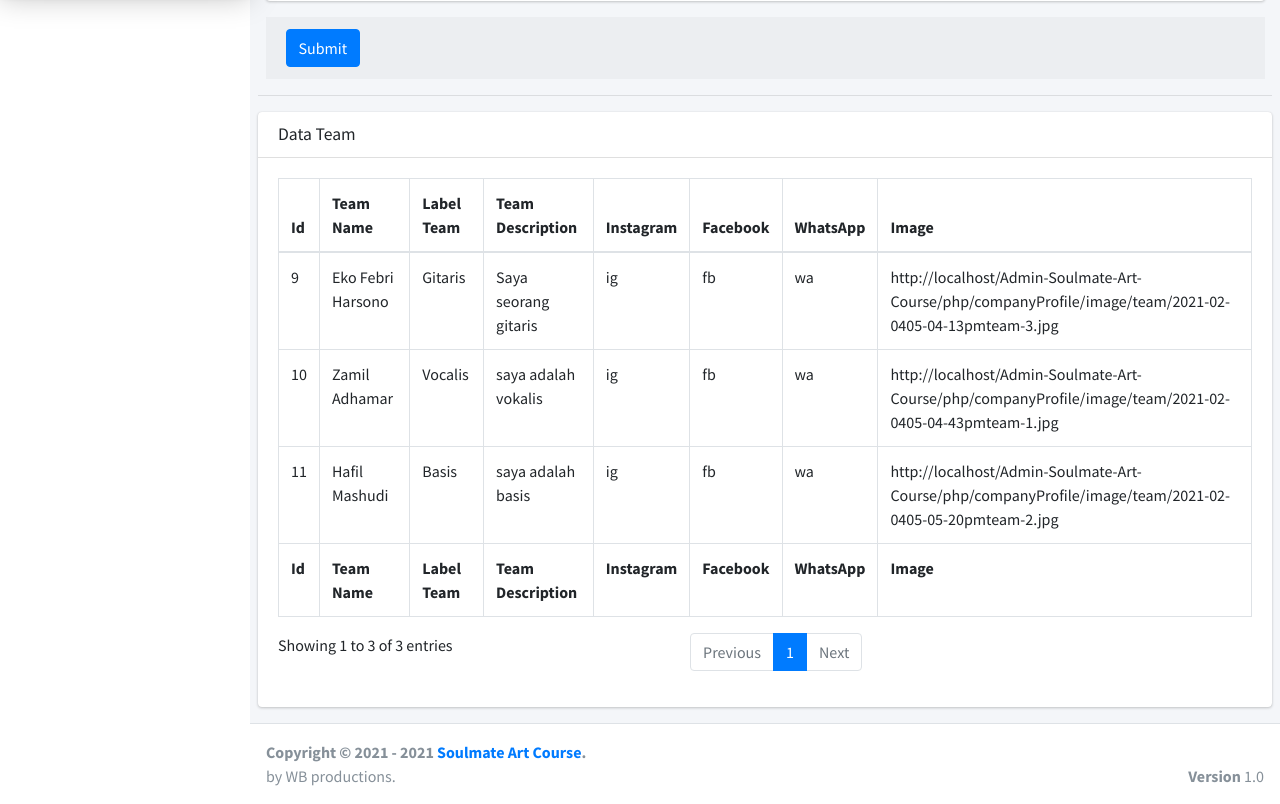
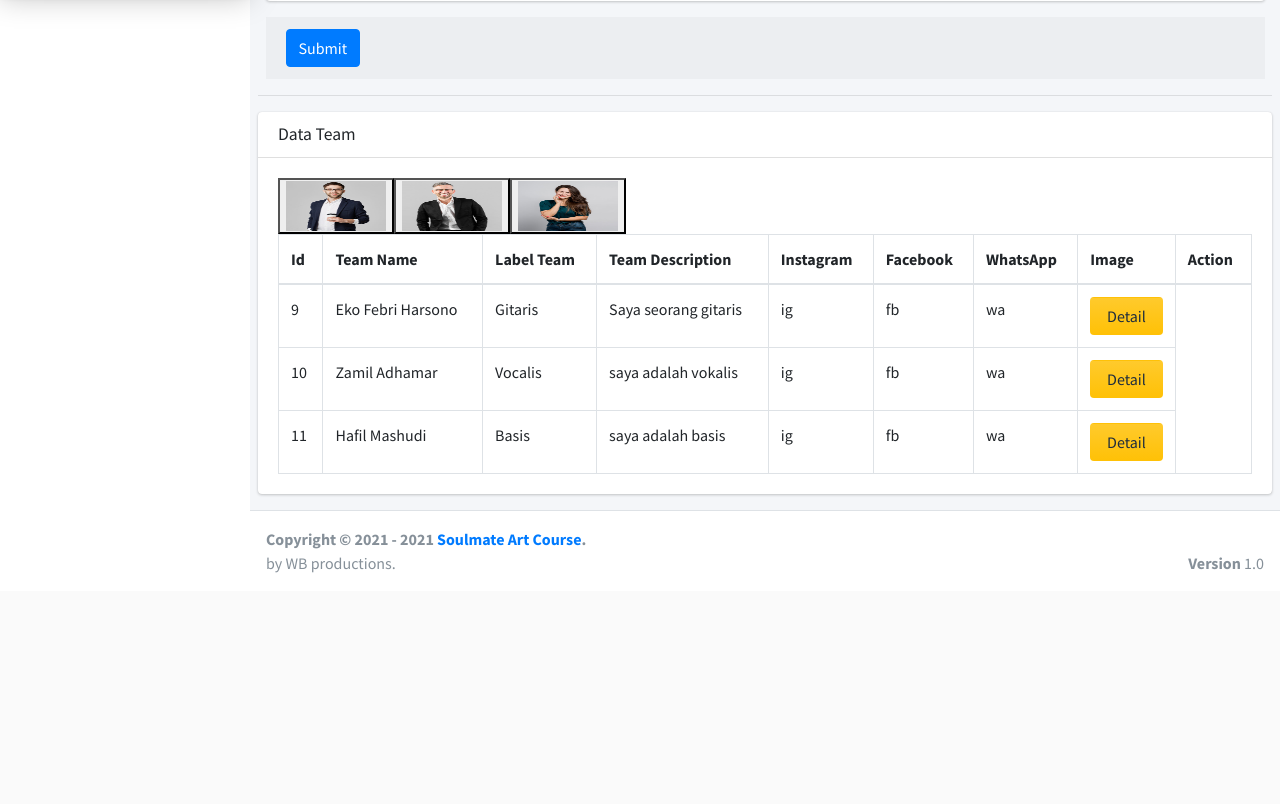
Before and after one commit to ekofebriharsono/Admin-Soulmate-Art-Course, a PHP site: the page made by pages/companyProfile/team copy.php in a window 1280 px wide. Shown: the part 817-1621 px from the top of the page. After the commit the page ends 1390 px from the top, so only its background shows below. Run offline with PHP 8.4, Linux system fonts and the light colour scheme; a user stored in the database is signed in; data comes from the database, SQL or seed files in the repository; some libraries are stand-ins or nearby versions.

Commit message:
Proses 50%

```diff
--- a/pages/companyProfile/team copy.php
+++ b/pages/companyProfile/team copy.php
@@ -17,20 +17,12 @@
     <link rel="stylesheet" href="../../plugins/fontawesome-free/css/all.min.css">
     <!-- Ionicons -->
     <link rel="stylesheet" href="https://code.ionicframework.com/ionicons/2.0.1/css/ionicons.min.css">
-    <!-- Tempusdominus Bbootstrap 4 -->
-    <link rel="stylesheet" href="../../plugins/tempusdominus-bootstrap-4/css/tempusdominus-bootstrap-4.min.css">
-    <!-- iCheck -->
-    <link rel="stylesheet" href="../../plugins/icheck-bootstrap/icheck-bootstrap.min.css">
-    <!-- JQVMap -->
-    <link rel="stylesheet" href="../../plugins/jqvmap/jqvmap.min.css">
+    <!-- SweetAlert2 -->
+    <link rel="stylesheet" href="../../plugins/sweetalert2-theme-bootstrap-4/bootstrap-4.min.css">
+    <!-- Toastr -->
+    <link rel="stylesheet" href="../../plugins/toastr/toastr.min.css">
     <!-- Theme style -->
     <link rel="stylesheet" href="../../dist/css/adminlte.min.css">
-    <!-- overlayScrollbars -->
-    <link rel="stylesheet" href="../../plugins/overlayScrollbars/css/OverlayScrollbars.min.css">
-    <!-- Daterange picker -->
-    <link rel="stylesheet" href="../../plugins/daterangepicker/daterangepicker.css">
-    <!-- summernote -->
-    <link rel="stylesheet" href="../../plugins/summernote/summernote-bs4.css">
     <!-- Google Font: Source Sans Pro -->
     <link href="https://fonts.googleapis.com/css?family=Source+Sans+Pro:300,400,400i,700" rel="stylesheet">
   </head>
@@ -81,31 +73,31 @@
                     <div class="card-body">
                       <div class="form-group">
                         <label for="exampleInputEmail1">Team Name</label>
-                        <input type="text" class="form-control" name="team_name" placeholder="Enter team name">
+                        <input type="text" class="form-control" name="team_name" placeholder="Enter team name" required>
                       </div>
                       <div class="form-group">
                         <label for="exampleInputEmail1">Label Team</label>
-                        <input type="text" class="form-control" name="label_team" placeholder="Enter label team">
+                        <input type="text" class="form-control" name="label_team" placeholder="Enter label team" required>
                       </div>
                       <div class="form-group">
                         <label for="exampleInputEmail1">Team Description</label>
-                        <input type="text" class="form-control" name="team_descriptions" placeholder="Enter team description">
+                        <input type="text" class="form-control" name="team_descriptions" placeholder="Enter team description" required>
                       </div>
                       <div class="form-group">
                         <label for="exampleInputEmail1">Instagram</label>
-                        <input type="text" class="form-control" name="instagram" placeholder="Enter instagram">
+                        <input type="text" class="form-control" name="instagram" placeholder="Enter instagram" required>
                       </div>
                       <div class="form-group">
                         <label for="exampleInputEmail1">Facebook</label>
-                        <input type="text" class="form-control" name="facebook" placeholder="Enter facebook">
+                        <input type="text" class="form-control" name="facebook" placeholder="Enter facebook" required>
                       </div>
                       <div class="form-group">
                         <label for="exampleInputEmail1">WhatsApp</label>
-                        <input type="text" class="form-control" name="whatsapp" placeholder="Enter whatsapp">
+                        <input type="text" class="form-control" name="whatsapp" placeholder="Enter whatsapp" required>
                       </div>
                       <div class="form-group">
                         <label for="exampleInputEmail1">Image</label>
-                        <input type="file" class="form-control" name="image">
+                        <input type="file" class="form-control" name="image" required>
                       </div>
                     </div>
                 </div>
@@ -162,29 +154,96 @@
                           <td><?php echo $row['instagram']; ?></td>
                           <td><?php echo $row['facebook']; ?></td>
                           <td><?php echo $row['whatsapp']; ?></td>
-                          <td><?php echo $row['image']; ?></td>
+                          <button data-toggle="modal" data-target="#a<?php echo $row['id_team']; ?>">
+                            <img style="width:100px;height:50px;" src="<?php echo $row['image']; ?>" alt="">
+                          </button>
                           <td>
-                            <form class="forms-sample" action="../../php/companyProfile/teamActions.php" method="POST">
-                              <input type="text" class="form-control" name="id" hidden value="<?php echo $row['id_team']; ?>">
-                              <button class="badge badge-danger" name="submitDeleteTeam">Delete</button>
-                            </form>
+                            <button class="btn btn-block bg-gradient-warning" name="detail" data-toggle="modal" data-target="#b<?php echo $row['id_team']; ?>">Detail</button>
                           </td>
                         </tr>
+                        <div class="modal fade" id="a<?php echo $row['id_team']; ?>">
+                          <div class="modal-dialog modal-lg">
+                            <div class="modal-content">
+                              <div class="modal-header">
+                                <h4 class="modal-title">Gambar</h4>
+                                <button type="button" class="close" data-dismiss="modal" aria-label="Close">
+                                  <span aria-hidden="true">&times;</span>
+                                </button>
+                              </div>
+                              <div class="modal-body">
+                                <center>
+                                  <img src="<?php echo $row['image']; ?>" alt="">
+                                </center>
+                              </div>
+
+                            </div>
+                            <!-- /.modal-content -->
+                          </div>
+                          <!-- /.modal-dialog -->
+                        </div>
+
+                        <div class="modal fade" id="b<?php echo $row['id_team']; ?>">
+                          <div class="modal-dialog modal-lg">
+                            <div class="modal-content">
+                              <div class="modal-header">
+                                <h4 class="modal-title">Detail Data</h4>
+                                <button type="button" class="close" data-dismiss="modal" aria-label="Close">
+                                  <span aria-hidden="true">&times;</span>
+                                </button>
+                              </div>
+                              <div class="modal-body">
+                                <form role="form" enctype="multipart/form-data" method="POST" action="../../php/companyProfile/teamActions.php">
+                                  <div class="card-body">
+                                    <div class="form-group">
+                                      <label for="exampleInputEmail1">Id Team
+                                        Id</label>
+                                      <input type="text" class="form-control" name="id" placeholder="Enter Id Team" value="<?php echo $row['id_team']; ?>" readonly required>
+                                    </div>
+                                    <div class="form-group">
+                                      <label for="exampleInputEmail1">Team Name</label>
+                                      <input type="text" class="form-control" name="team_name" placeholder="Enter team name" value="<?php echo $row['team_name']; ?>" required>
+                                    </div>
+                                    <div class="form-group">
+                                      <label for="exampleInputEmail1">Label Team</label>
+                                      <input type="text" class="form-control" name="label_team" placeholder="Enter label team" value="<?php echo $row['label_team']; ?>" required>
+                                    </div>
+                                    <div class="form-group">
+                                      <label for="exampleInputEmail1">Team Description</label>
+                                      <input type="text" class="form-control" name="team_descriptions" placeholder="Enter team description" value="<?php echo $row['team_descriptions']; ?>" required>
+                                    </div>
+                                    <div class="form-group">
+                                      <label for="exampleInputEmail1">Instagram</label>
+                                      <input type="text" class="form-control" name="instagram" placeholder="Enter instagram" value="<?php echo $row['instagram']; ?>" required>
+                                    </div>
+                                    <div class="form-group">
+                                      <label for="exampleInputEmail1">Facebook</label>
+                                      <input type="text" class="form-control" name="facebook" placeholder="Enter facebook" value="<?php echo $row['facebook']; ?>" required>
+                                    </div>
+                                    <div class="form-group">
+                                      <label for="exampleInputEmail1">WhatsApp</label>
+                                      <input type="text" class="form-control" name="whatsapp" placeholder="Enter whatsapp" value="<?php echo $row['whatsapp']; ?>" required>
+                                    </div>
+                                    <div class="form-group">
+                                      <label for="exampleInputEmail1">Image</label>
+                                      <input type="file" class="form-control" name="image">
+                                    </div>
+                                </form>
+                              </div>
+                              <div class="modal-footer justify-content-between">
+                                <button type="button" class="btn btn-default" data-dismiss="modal">Close</button>
+                                <form class="forms-sample" action="../../php/companyProfile/teamActions.php" method="POST">
+                                  <input type="text" class="form-control" name="id" hidden value="<?php echo $row['id_team'];
+                                                                                                  ?>">
+                                  <button class="btn btn-default bg-gradient-danger" name="submitDeleteTeam">Delete</button>
+                                </form>
+                              </div>
+                            </div>
+                            <!-- /.modal-content -->
+                          </div>
+                          <!-- /.modal-dialog -->
+                        </div>
                       <?php } ?>
                     </tbody>
-                    <tfoot>
-                      <tr>
-                        <th>Id</th>
-                        <th>Team Name</th>
-                        <th>Label Team</th>
-                        <th>Team Description</th>
-                        <th>Instagram</th>
-                        <th>Facebook</th>
-                        <th>WhatsApp</th>
-                        <th>Image</th>
-                        <th>Action</th>
-                      </tr>
-                    </tfoot>
                   </table>
                 </div>
                 <!-- /.card-body -->
@@ -211,36 +270,14 @@
 
     <!-- jQuery -->
     <script src="../../plugins/jquery/jquery.min.js"></script>
-    <!-- jQuery UI 1.11.4 -->
-    <script src="../../plugins/jquery-ui/jquery-ui.min.js"></script>
-    <!-- Resolve conflict in jQuery UI tooltip with Bootstrap tooltip -->
-    <script>
-      $.widget.bridge('uibutton', $.ui.button)
-    </script>
     <!-- Bootstrap 4 -->
     <script src="../../plugins/bootstrap/js/bootstrap.bundle.min.js"></script>
-    <!-- ChartJS -->
-    <script src="../../plugins/chart.js/Chart.min.js"></script>
-    <!-- Sparkline -->
-    <script src="../../plugins/sparklines/sparkline.js"></script>
-    <!-- JQVMap -->
-    <script src="../../plugins/jqvmap/jquery.vmap.min.js"></script>
-    <script src="../../plugins/jqvmap/maps/jquery.vmap.usa.js"></script>
-    <!-- jQuery Knob Chart -->
-    <script src="../../plugins/jquery-knob/jquery.knob.min.js"></script>
-    <!-- daterangepicker -->
-    <script src="../../plugins/moment/moment.min.js"></script>
-    <script src="../../plugins/daterangepicker/daterangepicker.js"></script>
-    <!-- Tempusdominus Bootstrap 4 -->
-    <script src="../../plugins/tempusdominus-bootstrap-4/js/tempusdominus-bootstrap-4.min.js"></script>
-    <!-- Summernote -->
-    <script src="../../plugins/summernote/summernote-bs4.min.js"></script>
-    <!-- overlayScrollbars -->
-    <script src="../../plugins/overlayScrollbars/js/jquery.overlayScrollbars.min.js"></script>
+    <!-- SweetAlert2 -->
+    <script src="../../plugins/sweetalert2/sweetalert2.min.js"></script>
+    <!-- Toastr -->
+    <script src="../../plugins/toastr/toastr.min.js"></script>
     <!-- AdminLTE App -->
-    <script src="../../dist/js/adminlte.js"></script>
-    <!-- AdminLTE dashboard demo (This is only for demo purposes) -->
-    <script src="../../dist/js/pages/dashboard.js"></script>
+    <script src="../../dist/js/adminlte.min.js"></script>
     <!-- AdminLTE for demo purposes -->
     <script src="../../dist/js/demo.js"></script>
     <!-- DataTables -->
@@ -248,13 +285,15 @@
     <script src="../../plugins/datatables-bs4/js/dataTables.bootstrap4.min.js"></script>
     <script src="../../plugins/datatables-responsive/js/dataTables.responsive.min.js"></script>
     <script src="../../plugins/datatables-responsive/js/responsive.bootstrap4.min.js"></script>
-    <!-- page script -->
+
     <script>
       $(function() {
+
         $("#example1").DataTable({
           "responsive": true,
           "autoWidth": false,
         });
+
         $('#example2').DataTable({
           "paging": true,
           "lengthChange": false,
@@ -264,6 +303,21 @@
           "autoWidth": false,
           "responsive": true,
         });
+
+        <?php if (isset($_GET['status'])) {
+          $status = intval($_GET['status']); ?>
+          var status = <?php echo $status; ?>;
+
+          if (status == 201) {
+            toastr.success('Data Berhasil Disimpan!');
+          } else if (status == 202) {
+            toastr.success('Data Berhasil Dihapus!');
+          } else if (status == 203) {
+            toastr.success('Data Berhasil Diperbaharui!');
+          } else {
+            toastr.error('Data Gagal Disimpan!');
+          }
+        <?php } ?>
       });
     </script>
   </body>
```
